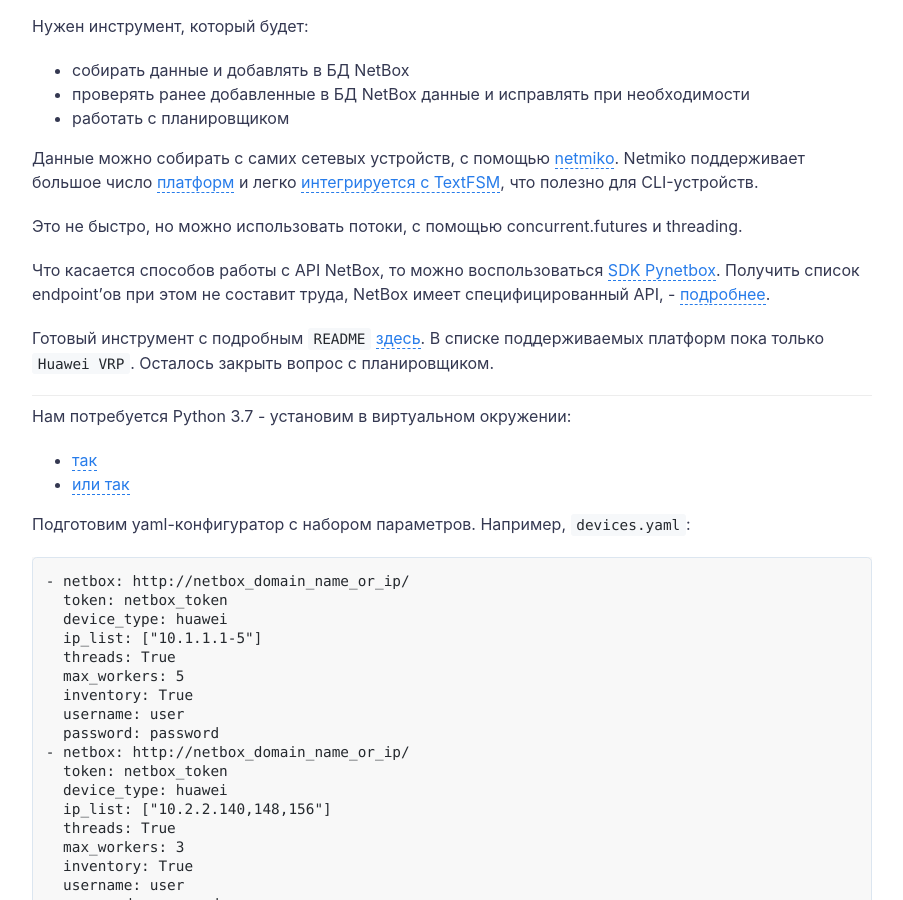
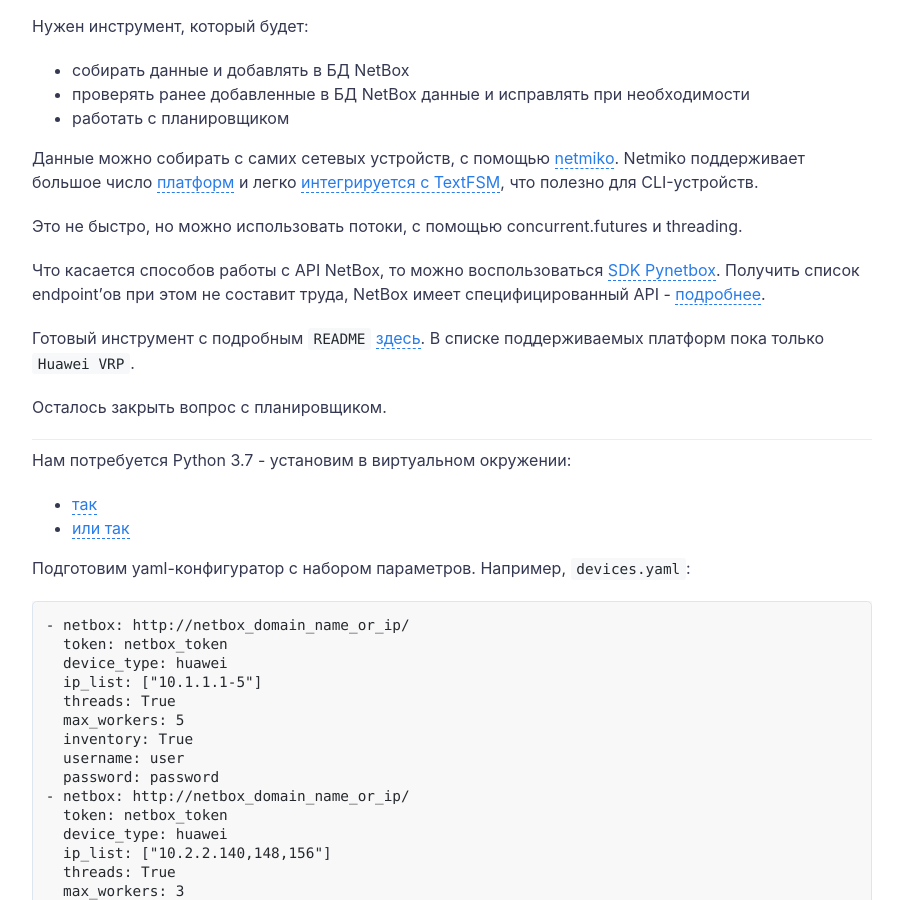
Before and after one commit to netdotwork/netdotwork.github.io, a Jekyll site: the page built from _posts/2020-05-07-netbox-auto-ipam.md, in a window 1280 px wide and 900 px high, scrolled down 710 px. Shown: the whole window, without its empty margins (188-1091 px from the left). Built offline with Jekyll 4.4.1, drawn with Linux system fonts in a browser that asks for light colours; comment, search, counter and statistics services are not loaded.

```diff
--- a/_posts/2020-05-07-netbox-auto-ipam.md
+++ b/_posts/2020-05-07-netbox-auto-ipam.md
@@ -20,10 +20,11 @@ Netmiko поддерживает большое число [платформ](ht
 Это не быстро, но можно использовать потоки, с помощью concurrent.futures и threading.
 
 Что касается способов работы с API NetBox, то можно воспользоваться [SDK Pynetbox](https://github.com/digitalocean/pynetbox){:target="_blank"}.
-Получить список endpoint'ов при этом не составит труда, NetBox имеет специфицированный API,  - [подробнее](https://linkmeup.ru/blog/530.html#POSTMAN){:target="_blank"}.
+Получить список endpoint'ов при этом не составит труда, NetBox имеет специфицированный API  - [подробнее](https://linkmeup.ru/blog/530.html#POSTMAN){:target="_blank"}.
 
 Готовый инструмент с подробным `README` [здесь](https://github.com/netdotwork/netbox_resolver){:target="_blank"}.
 В списке поддерживаемых платформ пока только `Huawei VRP`.
+
 Осталось закрыть вопрос с планировщиком.
 
 - - -
```
